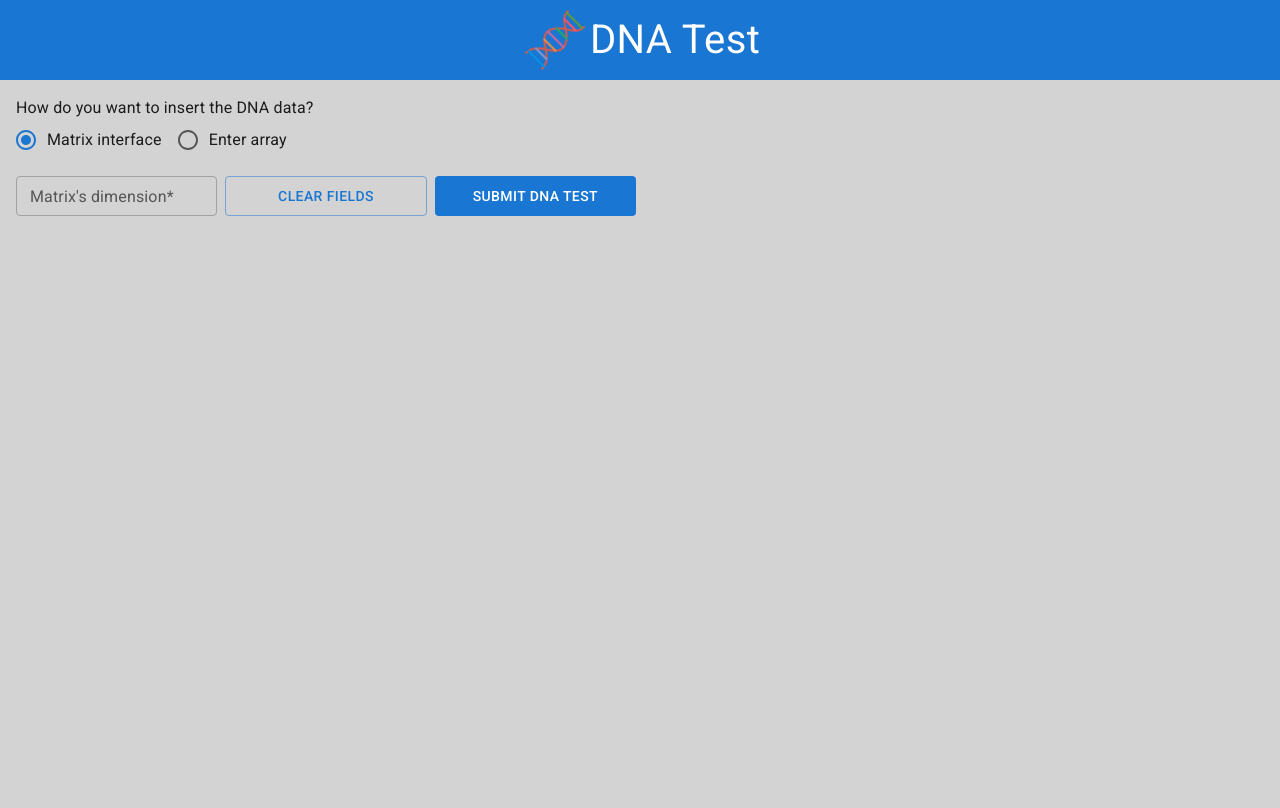
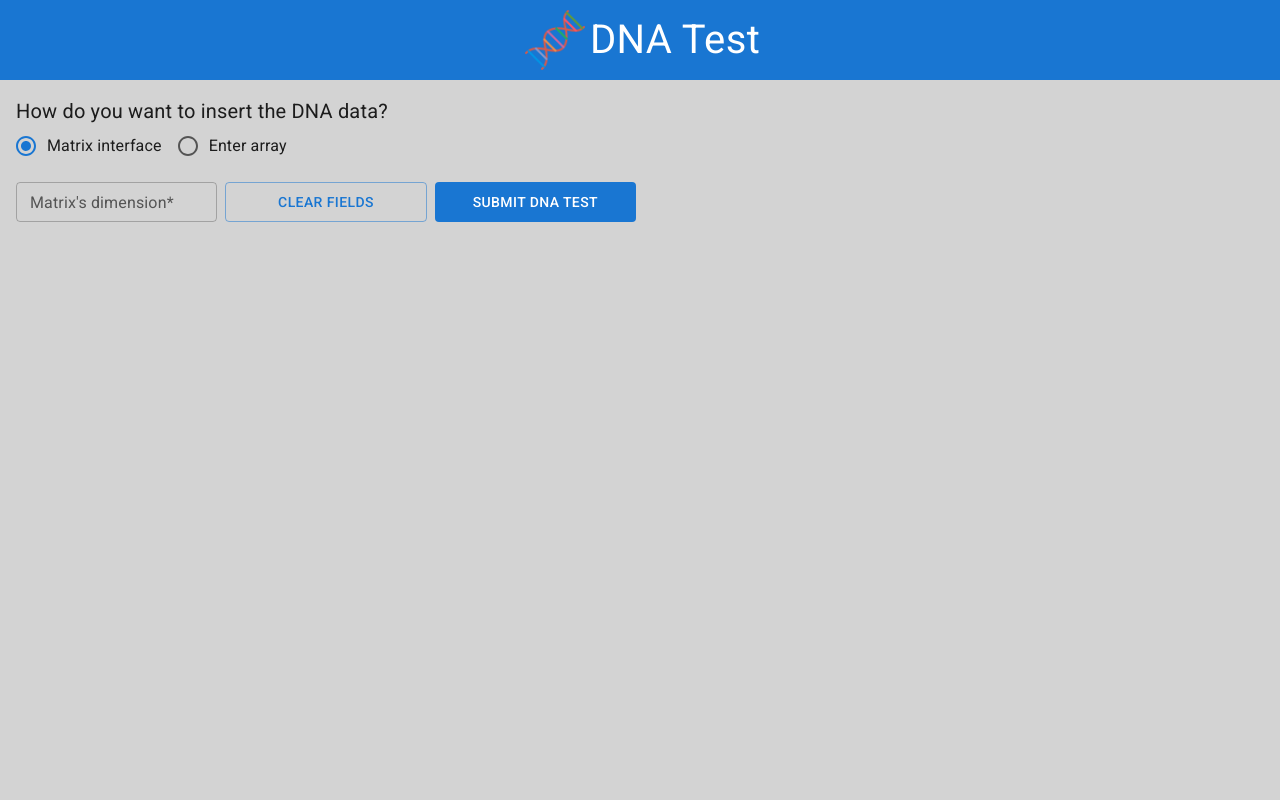
Before and after one commit to AshileySabah/dna-frontend, a React (Vite) app: page / in a window 1280 px wide. Built offline with nearby package versions, Linux system fonts and the light colour scheme.

Commit message:
style: Container height fix and label fontSize

```diff
--- a/src/page/App/index.tsx
+++ b/src/page/App/index.tsx
@@ -75,7 +75,9 @@ export const App = () => {
 
       <Grid container spacing={1} p={2}>
         <Grid item xs={12}>
-          <Typography>How do you want to insert the DNA data?</Typography>
+          <Typography fontSize={20}>
+            How do you want to insert the DNA data?
+          </Typography>
         </Grid>
         <Grid item xs={12} mb={2}>
           <Grid item xs={12} sm={12} md={3}>
--- a/src/page/App/styles.tsx
+++ b/src/page/App/styles.tsx
@@ -3,7 +3,7 @@ import { styled } from "@mui/material/styles";
 
 export const Container = styled("div")`
   background: lightgray;
-  height: calc(100vh + 8px);
+  height: 100vh;
 `;
 
 export const LogoContainer = styled(Box)`
```
